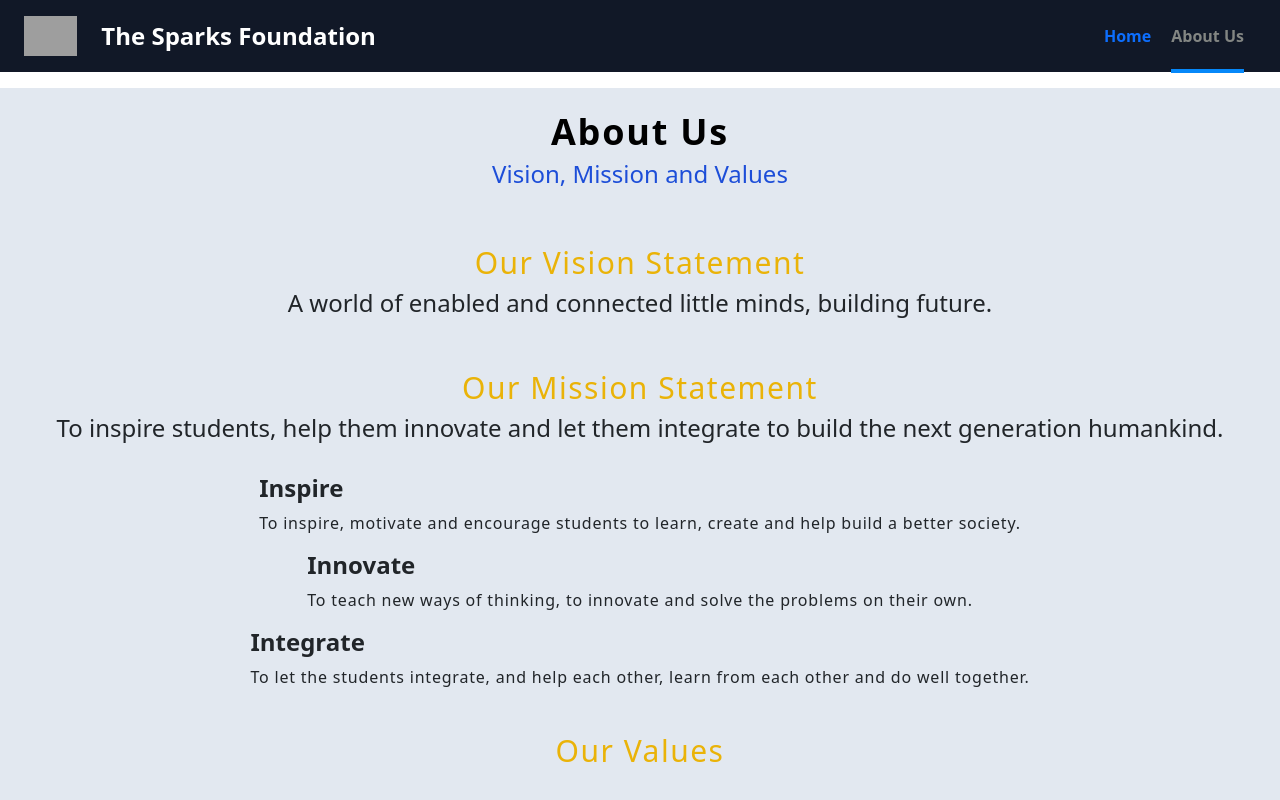
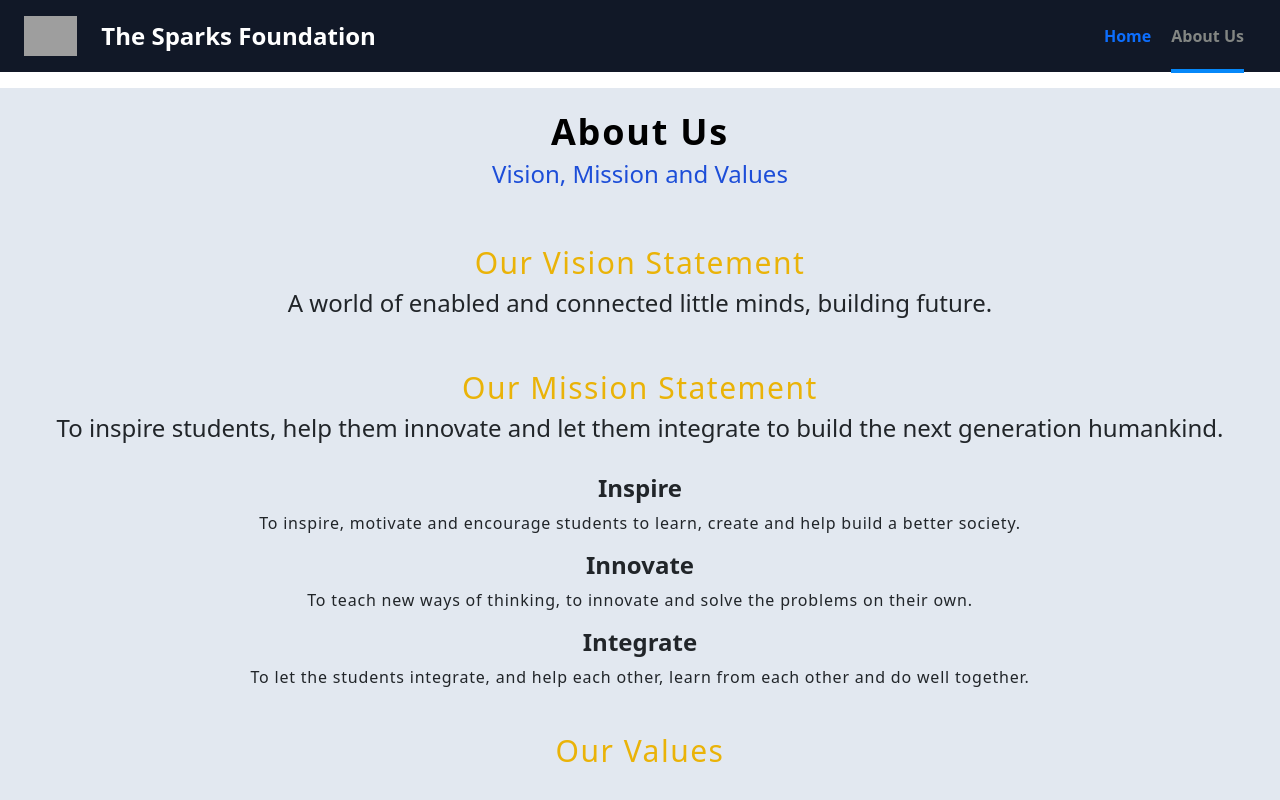
Before and after one commit to Dipanshu0612/Payment_Gateway_Integration, a React (Create React App) app: page /about-us in a window 1280 px wide. Shown: the top 800 px of the page. Built offline with nearby package versions, Linux system fonts and the light colour scheme; grey boxes are pictures that could not be loaded.

Commit message:
Completed Project.

```diff
--- a/src/Pages/About.jsx
+++ b/src/Pages/About.jsx
@@ -33,15 +33,15 @@
         <h3 className='text-3xl text-yellow-500 tracking-wider'>Our Mission Statement</h3>
         <h4 className='text-center'>To inspire students, help them innovate and let them integrate to build the next generation humankind.</h4>
         <div className="missioncont flex flex-wrap justify-around items-center px-[4.5rem] py-3">
-          <div className="insbox1 px-[4rem] py-2">
+          <div className="insbox1 px-[4rem] py-2 sm:px-1 sm:py-1 md:px-1 md:py-1 text-center">
             <h4 className='font-bold'>Inspire</h4>
             <p className='tracking-wider'>To inspire, motivate and encourage students to learn, create and help build a better society.</p>
           </div>
-          <div className="insbox2 px-[4rem] py-2">
+          <div className="insbox2 px-[4rem] py-2 sm:px-1 sm:py-1 md:px-1 md:py-1 text-center">
             <h4 className='font-bold'>Innovate</h4>
             <p className='tracking-wider'>To teach new ways of thinking, to innovate and solve the problems on their own.</p>
           </div>
-          <div className="insbox3 px-[4rem] py-2">
+          <div className="insbox3 px-[4rem] py-2 sm:px-1 sm:py-1 md:px-1 md:py-1 text-center">
             <h4 className='font-bold'>Integrate</h4>
             <p className='tracking-wider'>To let the students integrate, and help each other, learn from each other and do well together.</p>
           </div>
```
